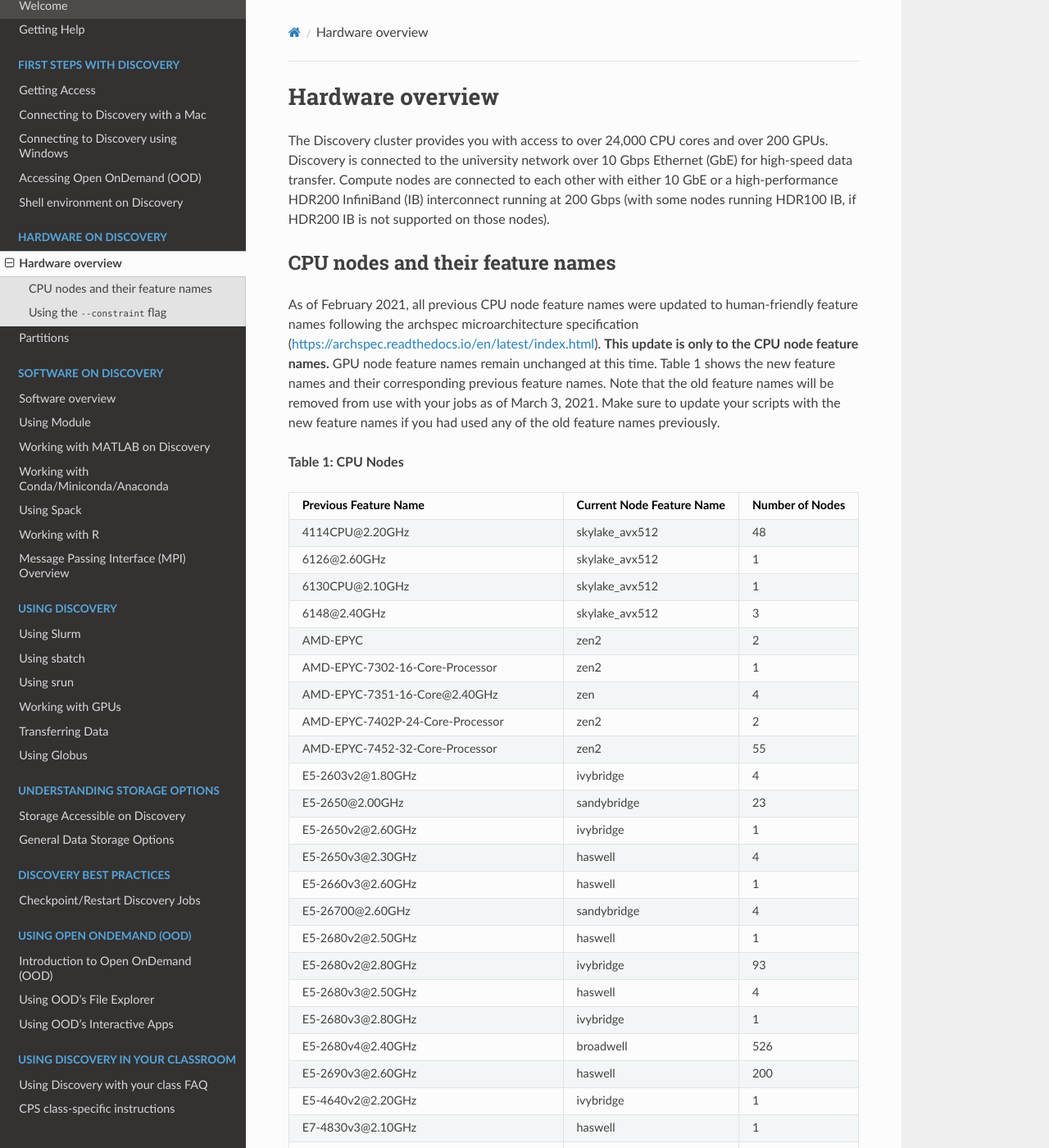
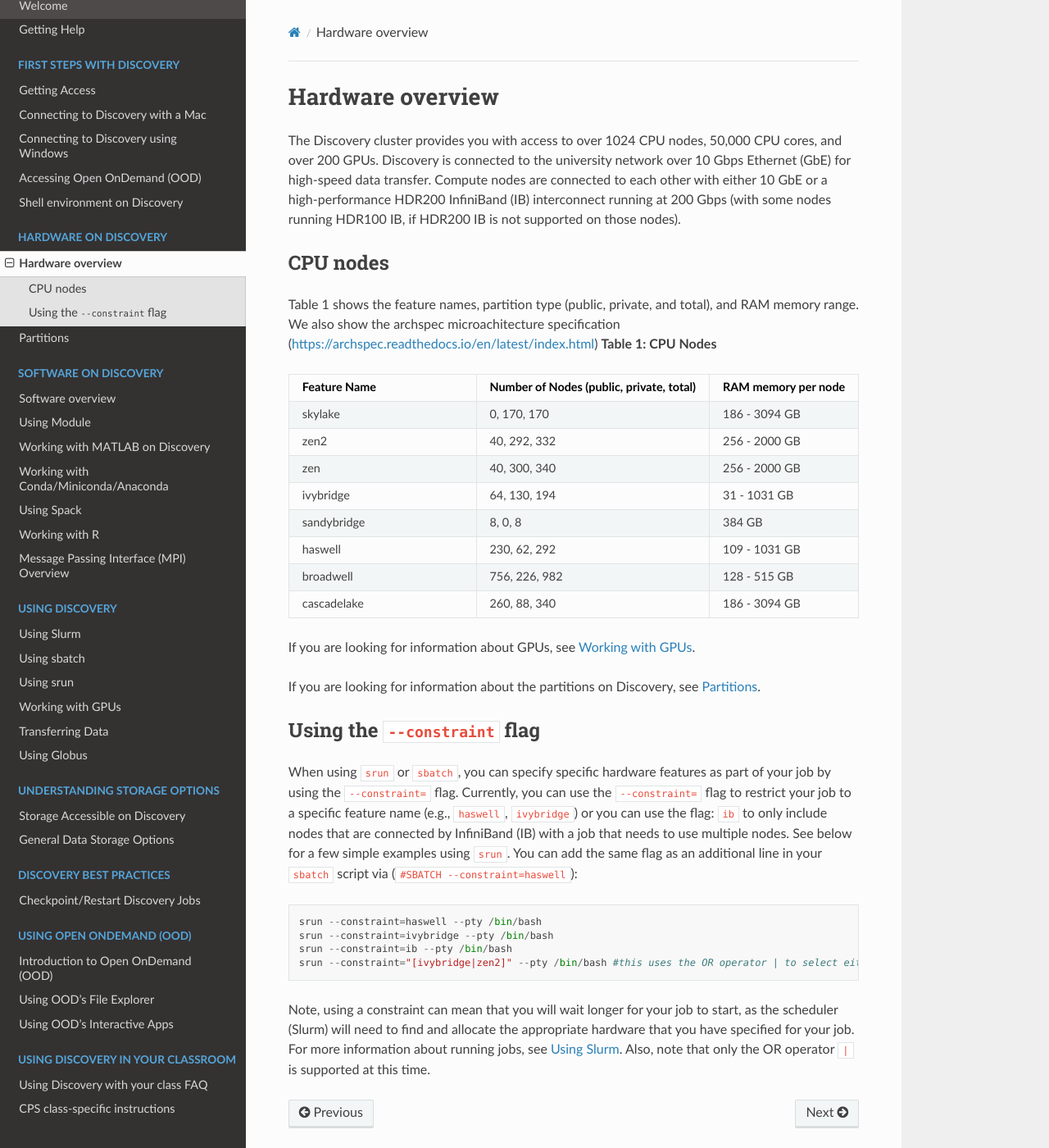
Before and after one commit to northeastern-rc/rc-public-documentation, a Sphinx documentation site: the page built from docs/source/hardware/hardware_overview.rst, in a window 1280 px wide and 1400 px high. Shown: the whole window at 82% size. Built offline with Sphinx 7.4.7 and the Read the Docs theme 2.0.0, drawn with Linux system fonts in a browser that asks for light colours; some of the changed text lies outside the part shown.

Commit message:
modified cpu table

```diff
--- a/docs/source/hardware/hardware_overview.rst
+++ b/docs/source/hardware/hardware_overview.rst
@@ -3,118 +3,47 @@
 ******************
 Hardware overview
 ******************
-The Discovery cluster provides you with access to over 24,000 CPU cores and over 200 GPUs. Discovery is connected
+The Discovery cluster provides you with access to over 1024 CPU nodes, 50,000 CPU cores, and over 200 GPUs. Discovery is connected
 to the university network over 10 Gbps Ethernet (GbE) for high-speed data transfer.
 Compute nodes are connected to each other with either 10 GbE or a high-performance HDR200 InfiniBand (IB) interconnect
 running at 200 Gbps (with some nodes running HDR100 IB, if HDR200 IB is not supported on those nodes).
 
-CPU nodes and their feature names
+CPU nodes
 =================================
-As of February 2021, all previous CPU node feature names were updated to human-friendly feature names following the
-archspec microarchitecture specification (https://archspec.readthedocs.io/en/latest/index.html). **This update is only to the CPU node feature names.**
-GPU node feature names remain unchanged at this time. Table 1 shows the new feature names and
-their corresponding previous feature names. Note that the old feature names will be removed from use with your jobs as of March 3, 2021.
-Make sure to update your scripts with the new feature names if you had used any of the old feature names previously.
-
+Table 1 shows the feature names, partition type (public, private, and total), and RAM memory range. We also show the archspec microachitecture specification (https://archspec.readthedocs.io/en/latest/index.html)
 **Table 1: CPU Nodes**
 
 .. list-table::
   :widths: 30 10 5
   :header-rows: 1
 
-  * - Previous Feature Name
-    - Current Node Feature Name
-    - Number of Nodes
-  * - 4114CPU\@\2.20GHz
-    - skylake_avx512
-    - 48
-  * - 6126\@\2.60GHz
-    - skylake_avx512
-    - 1
-  * - 6130CPU\@\2.10GHz
-    - skylake_avx512
-    - 1
-  * - 6148\@\2.40GHz
-    - skylake_avx512
-    - 3
-  * - AMD-EPYC
-    - zen2
-    - 2
-  * - AMD-EPYC-7302-16-Core-Processor
-    - zen2
-    - 1
-  * - AMD-EPYC-7351-16-Core\@\2.40GHz
-    - zen
-    - 4
-  * - AMD-EPYC-7402P-24-Core-Processor
-    - zen2
-    - 2
-  * - AMD-EPYC-7452-32-Core-Processor
-    - zen2
-    - 55
-  * - E5-2603v2\@\1.80GHz
-    - ivybridge
-    - 4
-  * - E5-2650\@\2.00GHz
-    - sandybridge
-    - 23
-  * - E5-2650v2\@\2.60GHz
-    - ivybridge
-    - 1
-  * - E5-2650v3\@\2.30GHz
-    - haswell
-    - 4
-  * - E5-2660v3\@\2.60GHz
-    - haswell
-    - 1
-  * - E5-26700\@\2.60GHz
-    - sandybridge
-    - 4
-  * - E5-2680v2\@\2.50GHz
-    - haswell
-    - 1
-  * - E5-2680v2\@\2.80GHz
-    - ivybridge
-    - 93
-  * - E5-2680v3\@\2.50GHz
-    - haswell
-    - 4
-  * - E5-2680v3\@\2.80GHz
-    - ivybridge
-    - 1
-  * - E5-2680v4\@\2.40GHz
-    - broadwell
-    - 526
-  * - E5-2690v3\@\2.60GHz
-    - haswell
-    - 200
-  * - E5-4640v2\@\2.20GHz
-    - ivybridge
-    - 1
-  * - E7-4830v3\@\2.10GHz
-    - haswell
-    - 1
-  * - E7-8867v3\@\2.50GHz
-    - haswell
-    - 1
-  * - Gold6132\@\2.60GHz
-    - skylake_avx512
-    - 23
-  * - Gold6140\@\2.60GHz
-    - cascadelake
-    - 1
-  * - Gold6140CPU\@\2.30GHz
-    - skylake_avx512
-    - 2
-  * - Platinum8160\@\2.10GHz
-    - skylake_avx512
-    - 2
-  * - Platinum8276CPU\@\2.20GHz
-    - cascadelake
-    - 156
-  * - XeonGold6132\@\2.60GHz
-    - skylake_avx512
-    - 3
+  * - Feature Name
+    - Number of Nodes (public, private, total)
+    - RAM memory per node
+  * - skylake
+    - 0, 170, 170
+    - 186 - 3094 GB
+  * - zen2
+    - 40, 292, 332
+    - 256 - 2000 GB
+  * - zen
+    - 40, 300, 340
+    - 256 - 2000 GB
+  * - ivybridge
+    - 64, 130, 194
+    - 31 - 1031 GB
+  * - sandybridge
+    - 8, 0, 8
+    - 384 GB
+  * - haswell
+    - 230, 62, 292
+    - 109 - 1031 GB
+  * - broadwell
+    - 756, 226, 982
+    - 128 - 515 GB
+  * - cascadelake
+    - 260, 88, 340
+    - 186 - 3094 GB
 
 If you are looking for information about GPUs, see :ref:`working_gpus`.
 
@@ -123,9 +52,11 @@
 
 Using the ``--constraint`` flag
 ================================
-When using ``srun`` or ``sbatch``, you can specify specific hardware features as part of your job by using the ``--constraint=`` flag. Currently,
-there are two supported options with the ``--constraint=`` flag: ``ib`` and ``micro-architecture``.
-For example, if you want to only include nodes that are connected by InfiniBand (IB) with a job that needs to use multiple nodes, you can
-specify ``--constraint=ib`` in your ``srun`` command or as a line in your ``sbatch`` script. Using a constraint can mean that you
-will wait longer for your job to start, as the scheduler (Slurm) will need to find and allocate the appropriate hardware that you have
-specified for your job. For more information about running jobs, see :ref:`using_slurm`.
+When using ``srun`` or ``sbatch``, you can specify specific hardware features as part of your job by using the ``--constraint=`` flag. Currently, you can use the ``--constraint=`` flag to restrict your job to a specific feature name (e.g., ``haswell``, ``ivybridge``) or you can use the flag: ``ib`` to only include nodes that are connected by InfiniBand (IB) with a job that needs to use multiple nodes. See below for a few simple examples using ``srun``. You can add the same flag as an additional line in your ``sbatch`` script via (``#SBATCH --constraint=haswell``)::
+
+        srun --constraint=haswell --pty /bin/bash
+        srun --constraint=ivybridge --pty /bin/bash
+        srun --constraint=ib --pty /bin/bash
+        srun --constraint="[ivybridge|zen2]" --pty /bin/bash #this uses the OR operator | to select either an ivybridge or zen2 node.
+
+Note, using a constraint can mean that you will wait longer for your job to start, as the scheduler (Slurm) will need to find and allocate the appropriate hardware that you have specified for your job. For more information about running jobs, see :ref:`using_slurm`. Also, note that only the OR operator ``|`` is supported at this time.
```
